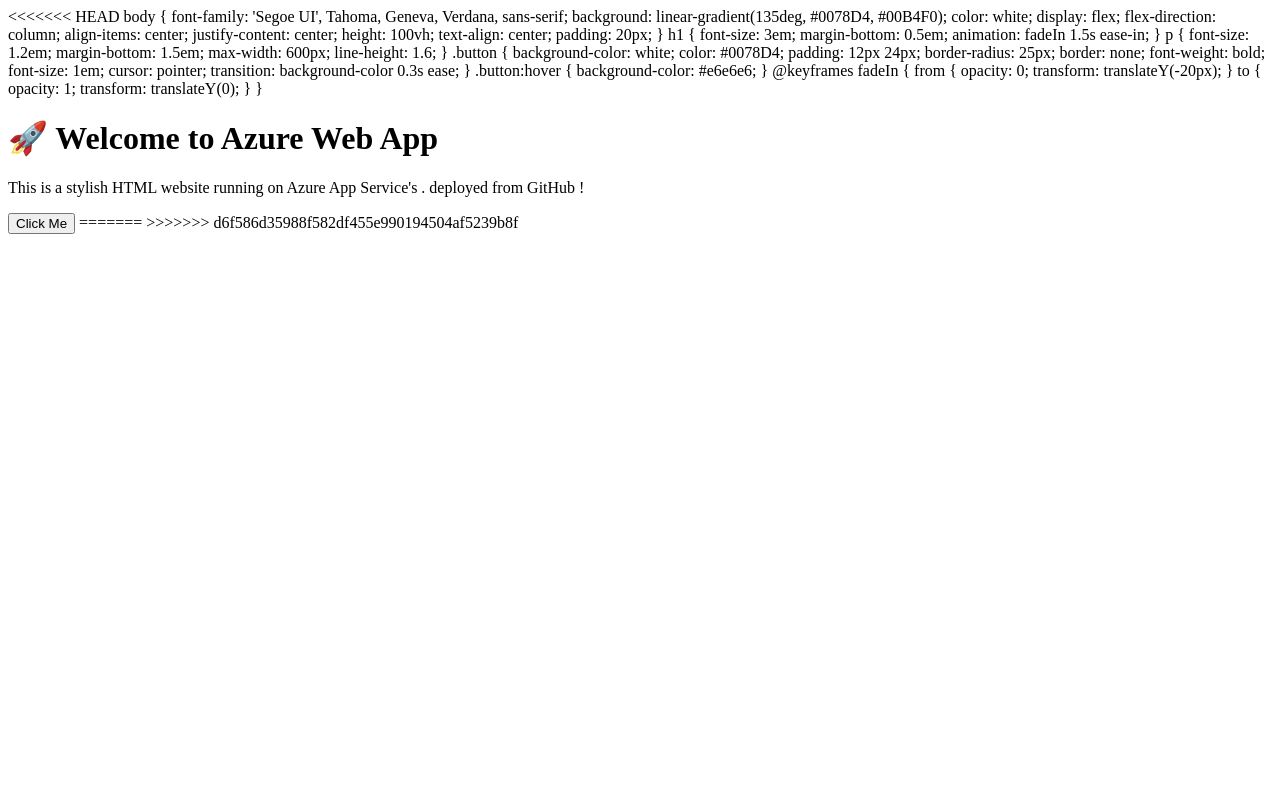
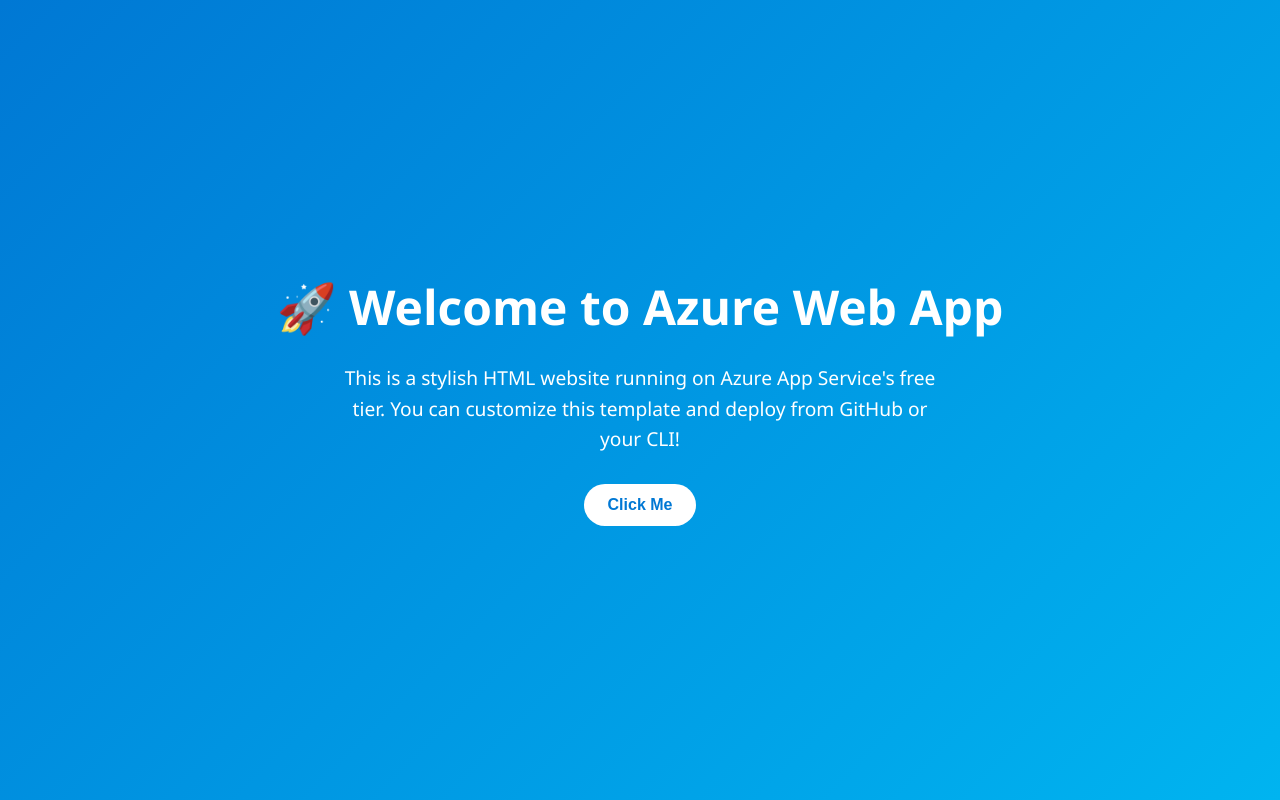
Before and after one commit to 28kanchan/WebDemo, a plain HTML site: page newindex.html in a window 1280 px wide. Drawn offline with Linux system fonts and the light colour scheme.

Commit message:
newFileUpdate

```diff
--- a/newindex.html
+++ b/newindex.html
@@ -1,5 +1,16 @@
+<!DOCTYPE html>
+<html lang="en">
+<head>
+  <meta charset="UTF-8" />
+  <meta name="viewport" content="width=device-width, initial-scale=1.0"/>
+  <title>Azure Stylish Web App</title>
+  <style>
+    * {
+      box-sizing: border-box;
+      margin: 0;
+      padding: 0;
+    }
 
-<<<<<<< HEAD
     body {
       font-family: 'Segoe UI', Tahoma, Geneva, Verdana, sans-serif;
       background: linear-gradient(135deg, #0078D4, #00B4F0);
@@ -50,9 +61,7 @@
 </head>
 <body>
   <h1>🚀 Welcome to Azure Web App</h1>
-  <p>This is a stylish HTML website running on Azure App Service's . deployed from GitHub !</p>
+  <p>This is a stylish HTML website running on Azure App Service's free tier. You can customize this template and deploy from GitHub or your CLI!</p>
   <button class="button" onclick="alert('Thanks for visiting!')">Click Me</button>
 </body>
 </html>
-=======
->>>>>>> d6f586d35988f582df455e990194504af5239b8f
```
